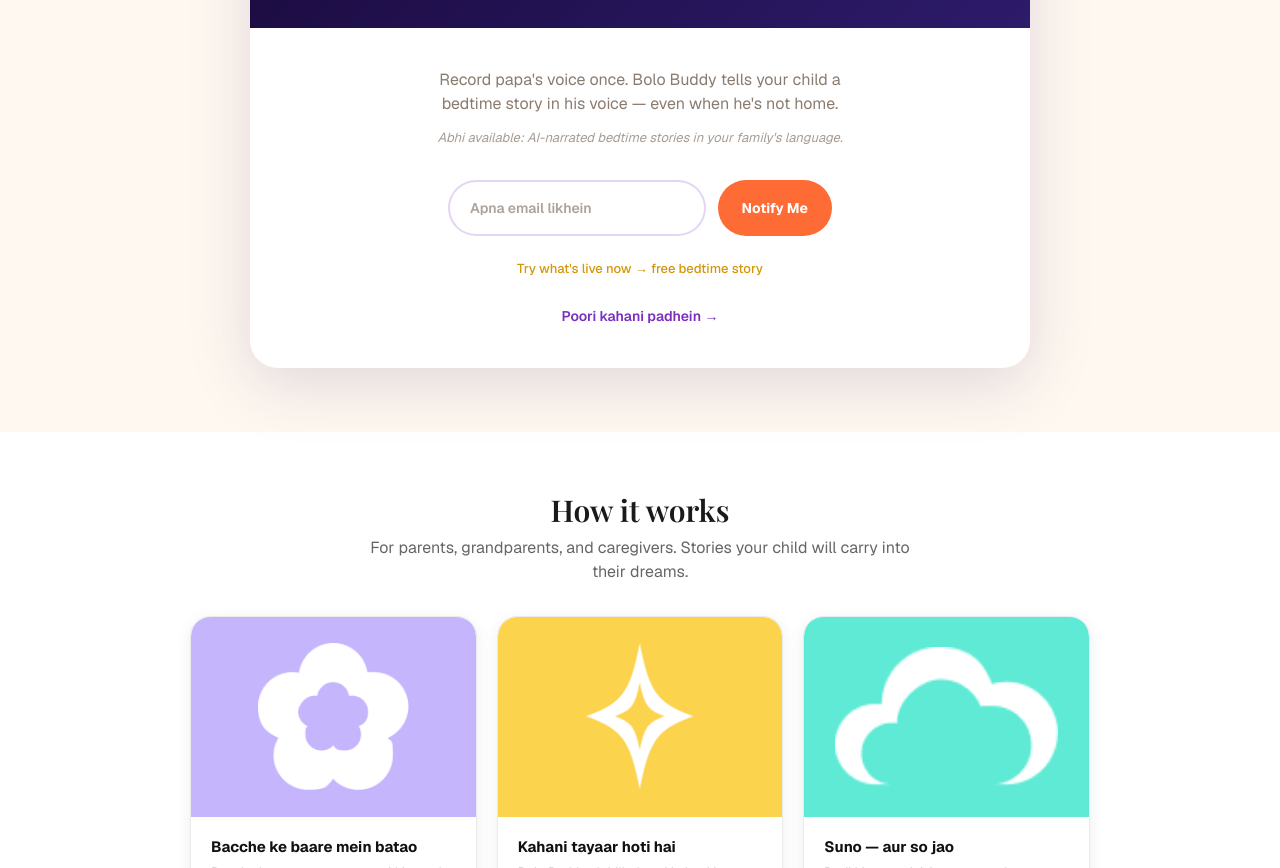
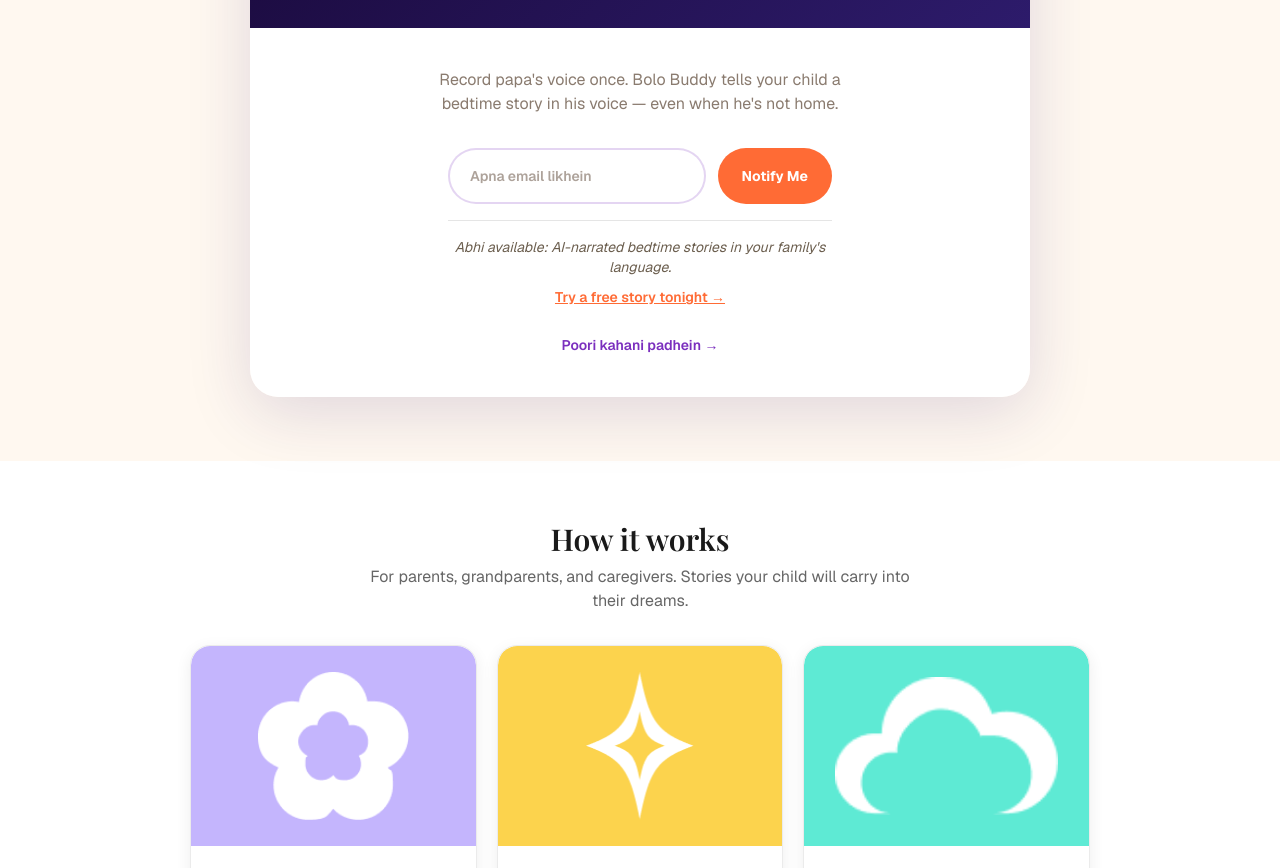
Before and after one commit to growing-with-kid/bolobuddy-app, a Next.js app: page /bolo-buddy in a window 1280 px wide. Shown: the part 1780-2648 px from the top of the page. Built offline with nearby package versions, Linux system fonts and the light colour scheme; no server answers; a web font is replaced by a local one.

Commit message:
Clarify what is live now below the Papa Ki Awaaz waitlist form.
Co-authored-by: Cursor <cursoragent@cursor.com>

```diff
--- a/components/landing/PapaKiAwaazSection.tsx
+++ b/components/landing/PapaKiAwaazSection.tsx
@@ -104,12 +104,9 @@ export function PapaKiAwaazSection() {
 
         {/* Body — tagline, form, link */}
         <div className="bg-white p-10 text-center">
-          <p className="text-[#8A7B6F] text-base max-w-md mx-auto mb-3">
+          <p className="text-[#8A7B6F] text-base max-w-md mx-auto mb-8">
             Record papa&apos;s voice once. Bolo Buddy tells your child a bedtime story
             in his voice — even when he&apos;s not home.
-          </p>
-          <p className="text-[13px] italic text-[#8A7B6F]/75 max-w-md mx-auto mb-8">
-            Abhi available: AI-narrated bedtime stories in your family&apos;s language.
           </p>
 
           {!submitted ? (
@@ -146,14 +143,21 @@ export function PapaKiAwaazSection() {
             <p className="mt-3 text-sm font-medium text-red-600">{message.text}</p>
           )}
 
-          <p className="mt-5">
+          <div
+            className="mt-4 pt-4 max-w-sm mx-auto"
+            style={{ borderTop: '1px solid rgba(0,0,0,0.1)' }}
+          >
+            <p className="text-sm italic mb-2" style={{ color: '#6B5E4E' }}>
+              Abhi available: AI-narrated bedtime stories in your family&apos;s language.
+            </p>
             <Link
               href="/bolo-buddy/signup"
-              className="text-[13px] font-medium text-[#D4960A] hover:text-[#FFD166] transition-colors no-underline"
+              className="text-sm font-semibold underline"
+              style={{ color: '#FF6B35' }}
             >
-              Try what&apos;s live now → free bedtime story
+              Try a free story tonight →
             </Link>
-          </p>
+          </div>
 
           <p className="mt-6">
             <Link
```
